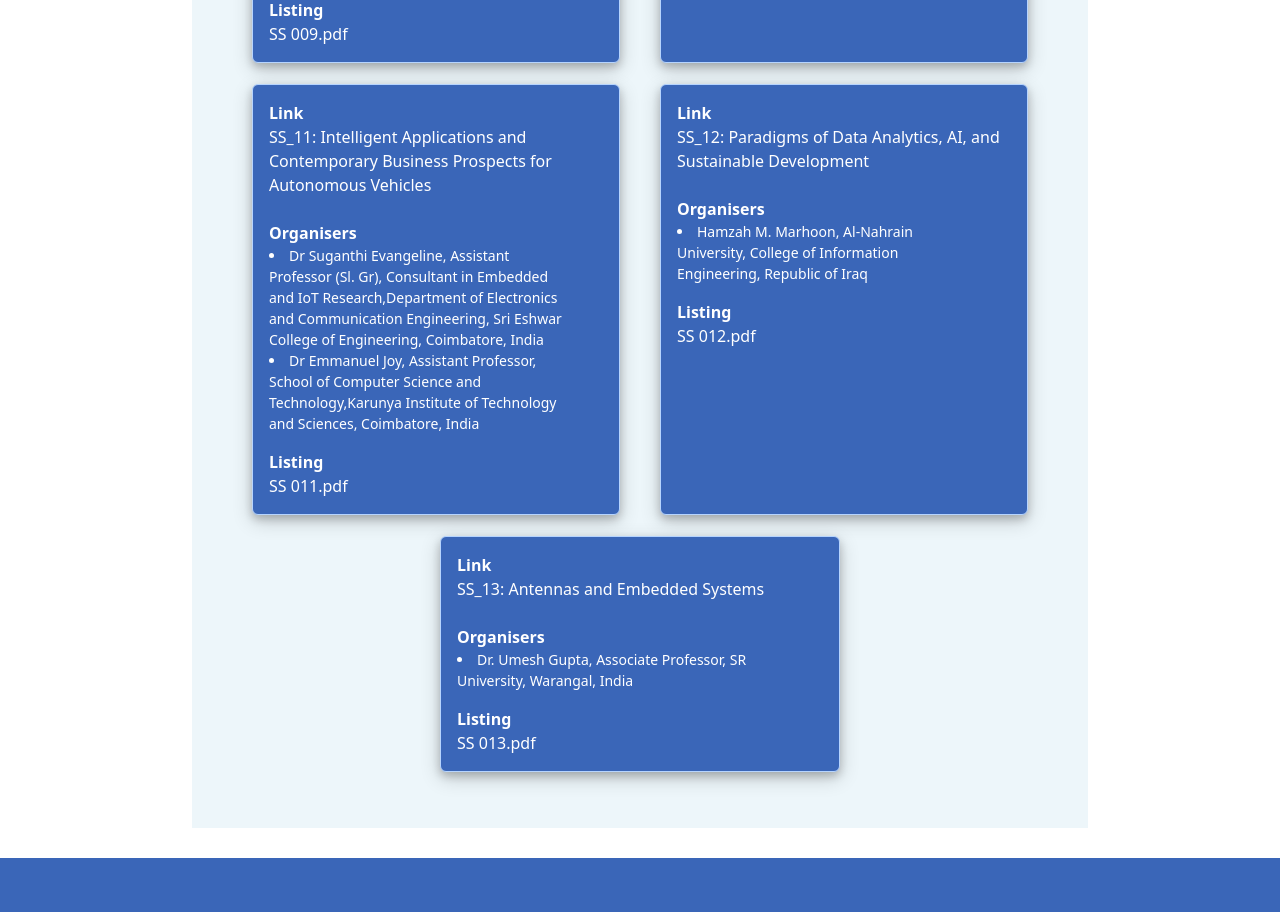
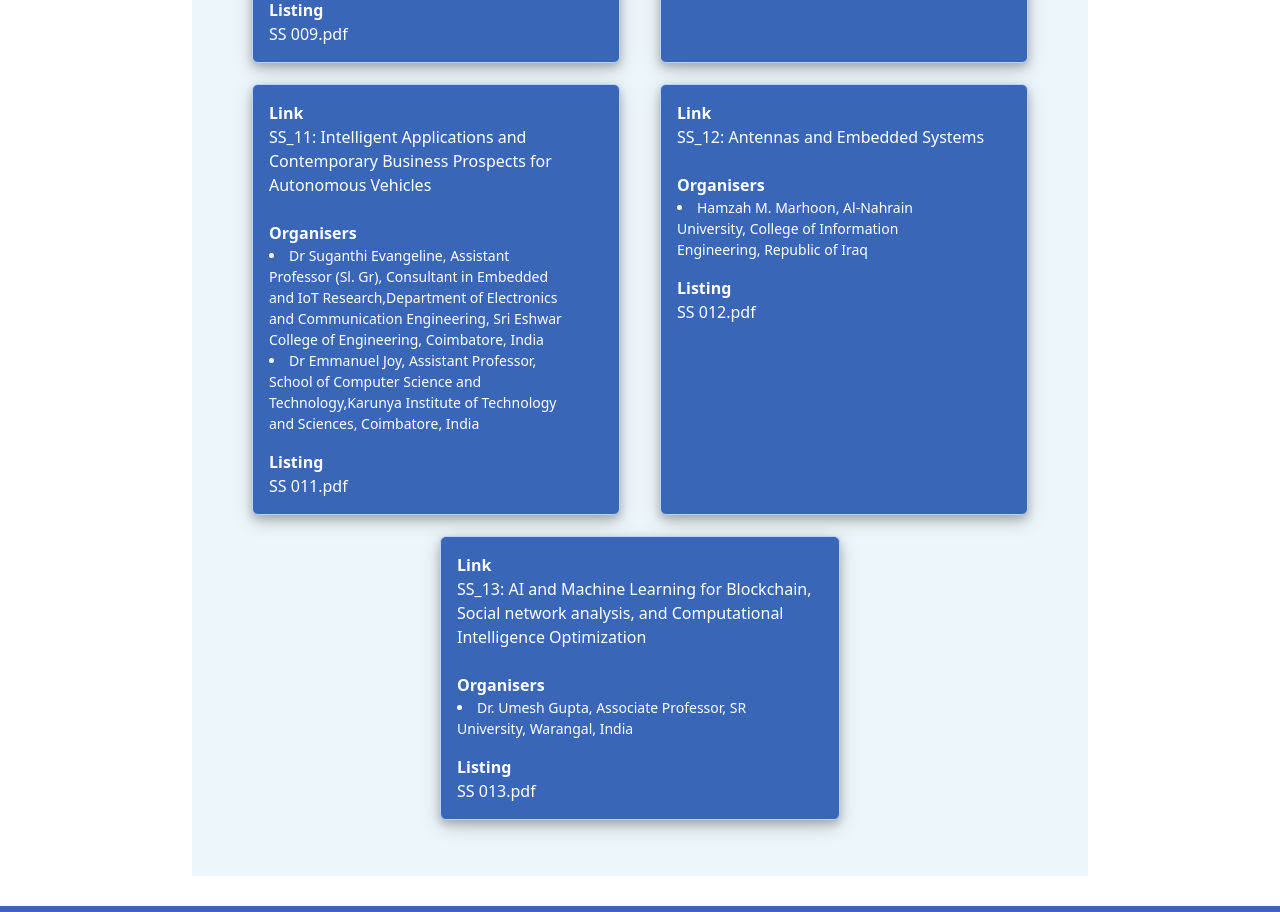
Before and after one commit to bhavyak13/icicc-conf, a React (Create React App) app: page /specialsessions in a window 1280 px wide. Shown: the part 2460-3372 px from the top of the page. Built offline with nearby package versions, Linux system fonts and the light colour scheme.

Commit message:
downloads

```diff
--- a/src/SpecialSessions/spsessions.js
+++ b/src/SpecialSessions/spsessions.js
@@ -109,14 +109,14 @@ const spdata = [
     },
     {
         anchor: require("./SS-012.pdf"),
-        title: "SS_12: Paradigms of Data Analytics, AI, and Sustainable Development",
+        title: "SS_12: Antennas and Embedded Systems",
         organisers: [
             "Hamzah M. Marhoon, Al-Nahrain University, College of Information Engineering, Republic of Iraq"
         ],
         spname: "SS 012.pdf"
     }, {
         anchor: require("./SS-013.pdf"),
-        title: "SS_13: Antennas and Embedded Systems",
+        title: "SS_13: AI and Machine Learning for Blockchain, Social network analysis, and Computational Intelligence Optimization",
         organisers: [
             "Dr. Umesh Gupta, Associate Professor, SR University, Warangal, India",
         ],
```
